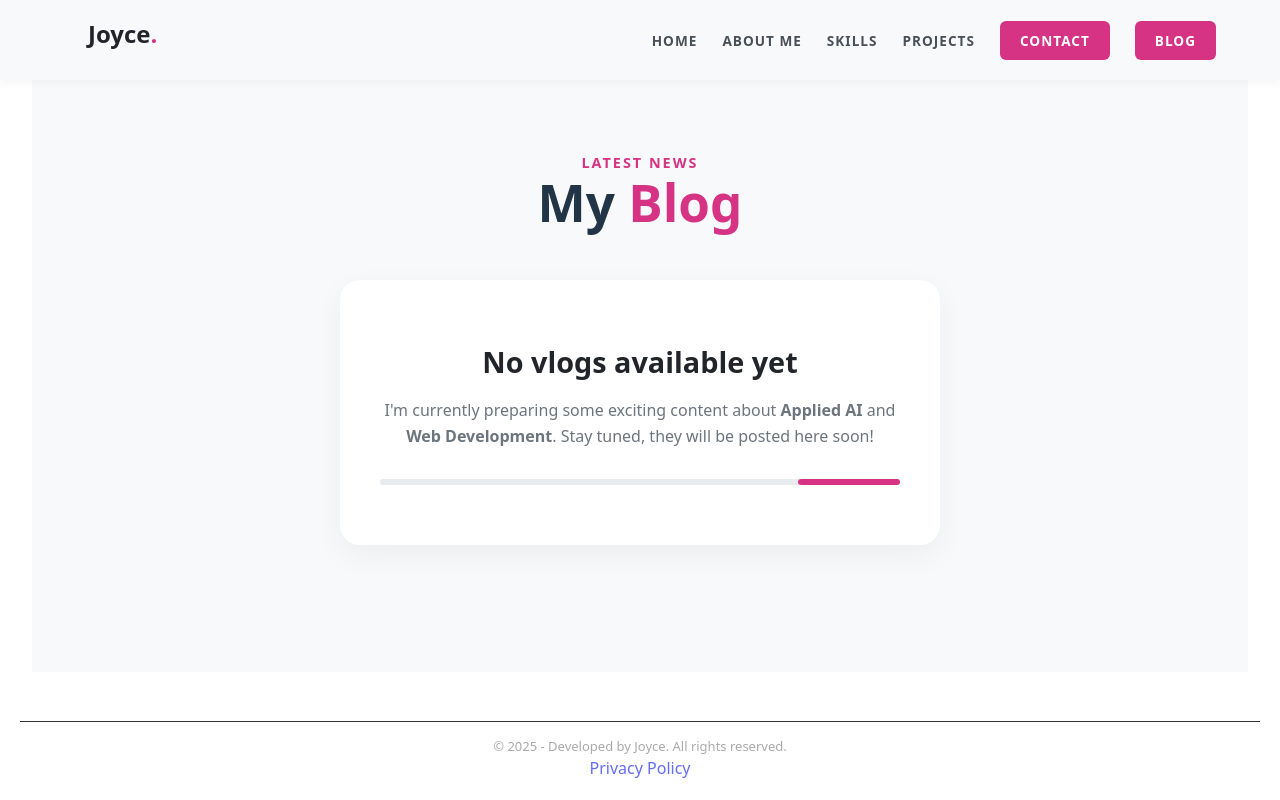
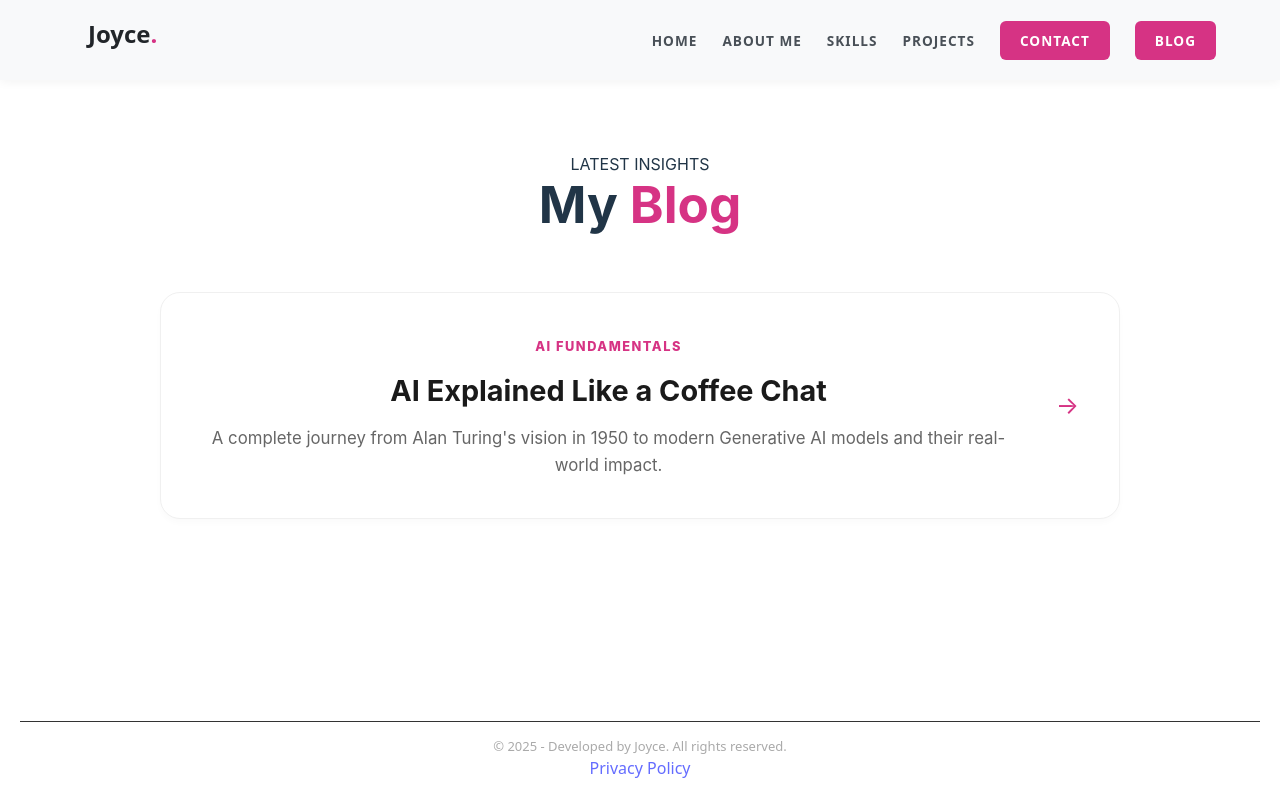
Before and after one commit to JoyceAcacioPedro/Personal-Portifolio, a React (Vite) app in the folder portifolio/: page /blog in a window 1280 px wide. Built offline with nearby package versions, Linux system fonts and the light colour scheme.

Commit message:
AI Blog Upload

```diff
--- a/portifolio/src/pages/Blog.css
+++ b/portifolio/src/pages/Blog.css
@@ -1,69 +1,150 @@
+/* Layout Geral do Blog */
 .blog-container {
-    padding: 120px 10% 60px;
-    min-height: 80vh;
-    text-align: center;
-    background-color: #F8F9FA;
+    max-width: 1000px;
+    margin: 0 auto;
+    padding: 120px 20px 80px;
+    font-family: 'Inter', -apple-system, sans-serif;
 }
 
-.blog-header {
-    margin-bottom: 50px;
+/* Lista de Artigos (Grid Organizada) */
+.articles-list {
+    display: flex;
+    flex-direction: column;
+    gap: 30px; /* Espaço entre os cards */
+    margin-top: 60px;
 }
 
-.blog-header .subtitle {
-    color: #D63384;
-    letter-spacing: 2px;
-    font-weight: bold;
-    font-size: 0.9rem;
+.article-item {
+    display: flex;
+    justify-content: space-between;
+    align-items: center;
+    padding: 40px;
+    background: #ffffff;
+    border-radius: 20px;
+    border: 1px solid #f0f0f0;
+    cursor: pointer;
+    transition: all 0.4s cubic-bezier(0.165, 0.84, 0.44, 1);
+    box-shadow: 0 4px 6px rgba(0, 0, 0, 0.02);
 }
 
-.highlight {
-    color: #D63384;
+.article-item:hover {
+    transform: translateY(-5px);
+    border-color: #D63384;
+    box-shadow: 0 20px 40px rgba(214, 51, 132, 0.08);
 }
 
-.empty-state {
-    background: white;
-    max-width: 600px;
-    margin: 0 auto;
-    padding: 60px 40px;
-    border-radius: 20px;
-    box-shadow: 0 10px 30px rgba(0, 0, 0, 0.05);
+.article-info {
+    flex: 1;
+    padding-right: 40px; /* Evita que o texto encoste na seta */
 }
 
-.empty-icon {
-    font-size: 4rem;
+.article-info h3 {
+    margin: 15px 0;
+    font-size: 1.8rem;
+    color: #1a1a1a;
+    line-height: 1.3;
+}
+
+.article-info p {
+    color: #666;
+    line-height: 1.6;
+    font-size: 1.05rem;
+    margin: 0;
+}
+
+.article-category {
+    font-size: 0.8rem;
+    font-weight: 800;
+    color: #D63384;
+    text-transform: uppercase;
+    letter-spacing: 1.5px;
+}
+
+.article-arrow {
+    font-size: 1.5rem;
+    color: #D63384;
+    transition: 0.3s;
+}
+
+/* Vista do Artigo Completo (Leitura Confortável) */
+.article-view {
+    max-width: 750px; /* Largura ideal para leitura de textos longos */
+    margin: 0 auto;
+    padding: 120px 25px;
+    background: #fff;
+}
+
+.back-btn {
+    background: #f8f9fa;
+    border: none;
+    color: #444;
+    padding: 10px 20px;
+    border-radius: 50px;
+    font-weight: 600;
+    cursor: pointer;
+    margin-bottom: 50px;
+    transition: 0.3s;
+}
+
+.back-btn:hover {
+    background: #D63384;
+    color: white;
+}
+
+.full-post h1 {
+    font-size: 3rem;
+    color: #1a1a1a;
+    line-height: 1.1;
     margin-bottom: 20px;
 }
 
-.empty-state h3 {
+.meta {
+    color: #888;
+    font-size: 0.9rem;
+    margin-bottom: 40px;
+    display: block;
+    border-bottom: 1px solid #eee;
+    padding-bottom: 20px;
+}
+
+/* Corpo do Texto do Artigo */
+.article-body-wrapper {
+    text-align: left;
+    font-size: 1.2rem; /* Texto maior para não cansar os olhos */
+    line-height: 1.8;
+    color: #333;
+}
+
+.article-body-wrapper p {
+    margin-bottom: 25px;
+}
+
+.article-body-wrapper h3 {
+    margin: 45px 0 20px;
     font-size: 1.8rem;
-    color: #212529;
+    color: #1a1a1a;
+}
+
+.article-body-wrapper ul {
+    margin: 25px 0;
+    padding-left: 25px;
+}
+
+.article-body-wrapper li {
     margin-bottom: 15px;
 }
 
-.empty-state p {
-    color: #6c757d;
-    line-height: 1.6;
-    margin-bottom: 30px;
+/* Responsividade */
+@media (max-width: 768px) {
+    .article-item {
+        padding: 30px;
+    }
+
+    .full-post h1 {
+        font-size: 2.2rem;
+    }
+
+    .article-info {
+        padding-right: 10px;
+    }
 }
-
-/* Uma barrinha de progresso animada para dar um toque de "em breve" */
-.loading-bar {
-    width: 100%;
-    height: 6px;
-    background: #e9ecef;
-    border-radius: 10px;
-    overflow: hidden;
-}
-
-.progress {
-    width: 40%;
-    height: 100%;
-    background: #D63384;
-    border-radius: 10px;
-    animation: loading 2s infinite ease-in-out;
-}
-
-@keyframes loading {
-    0% { transform: translateX(-100%); }
-    100% { transform: translateX(250%); }
-}
--- a/portifolio/src/pages/Blog.jsx
+++ b/portifolio/src/pages/Blog.jsx
@@ -1,26 +1,113 @@
-import React from 'react';
+import React, { useState } from 'react';
 import './Blog.css';
 
 function Blog() {
+    const [selectedArticle, setSelectedArticle] = useState(null);
+
+    const articles = [
+       {
+    id: 3,
+    title: "AI Explained Like a Coffee Chat",
+    category: "AI Fundamentals",
+    date: "Feb 17, 2026",
+    excerpt: "A complete journey from Alan Turing's vision in 1950 to modern Generative AI models and their real-world impact.",
+    content: (
+        <div className="article-body-wrapper">
+            <p>Artificial Intelligence (AI) is a branch of Computer Science that focuses on creating machines capable of imitating human intelligence to perform tasks that normally require reasoning, learning, or decision-making. These systems learn from data.</p>
+
+            <p>The idea gained prominence in <strong>1950</strong> when Alan Turing proposed the “Turing Test,” questioning whether machines could think. The term “Artificial Intelligence” was officially used in <strong>1956</strong> by John McCarthy during the Dartmouth Conference.</p>
+
+            <h3>Three Main Types of Artificial Intelligence</h3>
+            <div className="content-section">
+                <p><strong>1. Narrow AI (Limited AI):</strong> Specialized in performing a single specific task, such as automatic translation, movie recommendations, or facial recognition. Most AI systems today fall into this category.</p>
+                <p><strong>2. Artificial General Intelligence (AGI):</strong> Would be capable of learning and applying knowledge across different areas, similar to a human being. This type does not yet exist in practice.</p>
+                <p><strong>3. Superintelligent AI (Super AI):</strong> A theoretical AI that would surpass human intelligence in all aspects, potentially even possessing self-awareness.</p>
+            </div>
+
+            <h3>Areas of Artificial Intelligence</h3>
+            <ul>
+                <li><strong>Machine Learning (ML):</strong> A field of AI that enables machines to learn patterns from data without being explicitly programmed for each task.</li>
+                <li><strong>Deep Learning (DL):</strong> An advanced Machine Learning technique that uses artificial neural networks inspired by the human brain to identify complex patterns.</li>
+                <li><strong>Natural Language Processing (NLP):</strong> Enables machines to understand and generate human language, allowing for chatbots and automatic translators.</li>
+                <li><strong>Computer Vision:</strong> Allows machines to interpret images and videos, acting as the “eyes” of AI.</li>
+                <li><strong>Robotics:</strong> Integrates AI with robotic systems, enabling robots to learn from their environment.</li>
+                <li><strong>Expert Systems:</strong> Systems designed to simulate human decision-making in specific domains like medical diagnosis.</li>
+            </ul>
+
+            <h3>Generative AI</h3>
+            <p>A category of models capable of creating new content, such as <strong>Text, Images, Code, Audio, and Video</strong>. Today, most modern generative AI models use Deep Learning.</p>
+
+            <h3>Applications of AI in the World</h3>
+            <div className="apps-grid">
+                <div className="app-item">
+                    <strong>Healthcare:</strong> Can analyze large volumes of medical data and help identify potential diseases.
+                </div>
+                <div className="app-item">
+                    <strong>Education:</strong> Can create personalized learning systems for each student.
+                </div>
+                <div className="app-item">
+                    <strong>Finance:</strong> Can detect fraud or suspicious transactions quickly and efficiently.
+                </div>
+            </div>
+        </div>
+    )
+},
+       // {
+       //     id: 2,
+       //     title: "My Internship at Nampula Airport",
+       //     category: "Career",
+       //     date: "Jan 10, 2026",
+       //     excerpt: "A reflection on technology and software systems in international logistics.",
+       //     content: "During my time at Nampula International Airport, I observed how critical software reliability is for safety and efficiency. This experience shaped my view on building robust systems..."
+      //  }
+    ];
+
+    // Se um artigo for clicado, mostra a "Página do Artigo"
+    if (selectedArticle) {
+        return (
+            <div className="blog-container article-view">
+                <button className="back-btn" onClick={() => setSelectedArticle(null)}>← Back to Blog</button>
+                <article className="full-post">
+                    <header>
+                        <span className="category">{selectedArticle.category}</span>
+                        <h1>{selectedArticle.title}</h1>
+                        <p className="meta">{selectedArticle.date}</p>
+                    </header>
+                    <div className="post-body">
+                        {selectedArticle.content}
+                    </div>
+                </article>
+            </div>
+        );
+    }
+
+    // Se não houver artigo selecionado, mostra a lista organizada
     return (
         <div className="blog-container">
             <header className="blog-header">
-                <p className="subtitle">LATEST NEWS</p>
+                <p className="subtitle">LATEST INSIGHTS</p>
                 <h1>My <span className="highlight">Blog</span></h1>
             </header>
 
-            <div className="empty-state">
+            <div className="articles-list">
+                {articles.map((article) => (
+                    <div key={article.id} className="article-item" onClick={() => setSelectedArticle(article)}>
+                        <div className="article-info">
+                            <span className="article-category">{article.category}</span>
+                            <h3>{article.title}</h3>
+                            <p>{article.excerpt}</p>
+                        </div>
+                        <div className="article-arrow">→</div>
+                    </div>
+                ))}
+            </div>
 
-                <h3>No vlogs available yet</h3>
-                <p>
-                    I'm currently preparing some exciting content about
-                    <strong> Applied AI</strong> and <strong>Web Development</strong>.
-                    Stay tuned, they will be posted here soon!
-                </p>
-                <div className="loading-bar">
-                    <div className="progress"></div>
+            {articles.length === 0 && (
+                <div className="empty-state">
+                    <h3>No articles available yet</h3>
+                    <div className="loading-bar"><div className="progress"></div></div>
                 </div>
-            </div>
+            )}
         </div>
     );
 }
```
